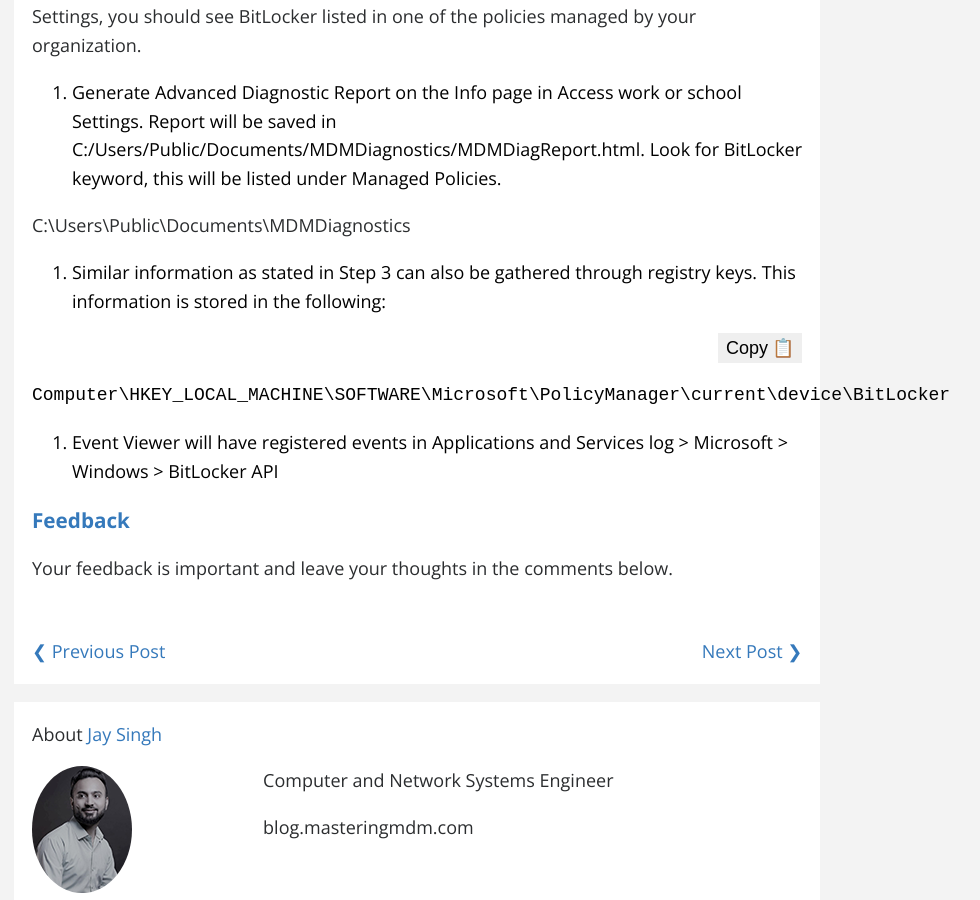
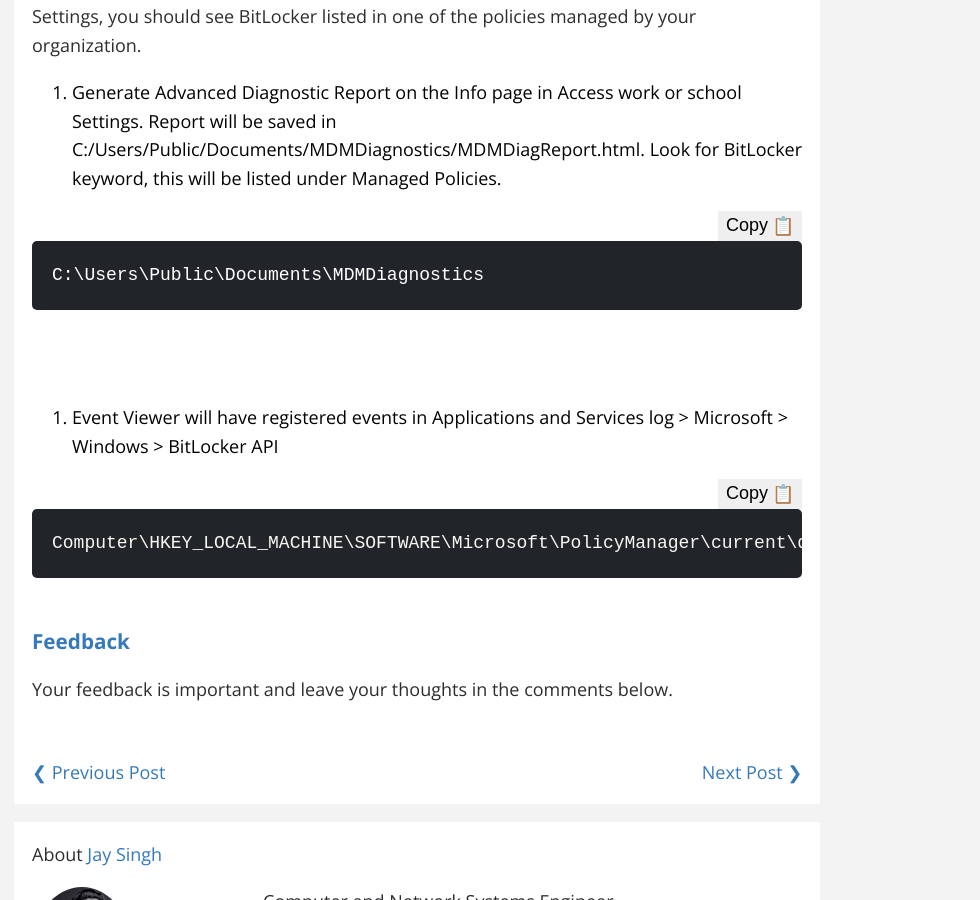
Before and after one commit to jays1ngh/jays1ngh.github.io, a Jekyll site: the page built from _posts/2021-06-05-Enable-BitLocker-with-non-compatible-TPM.md, in a window 1280 px wide and 900 px high, scrolled down 3515 px. Shown: the whole window, without its empty margins (50-1030 px from the left). Built offline with Jekyll 4.4.1, drawn with Linux system fonts in a browser that asks for light colours; nearby versions of some CDN libraries.

Commit message:
updated post

````diff
--- a/_posts/2021-06-05-Enable-BitLocker-with-non-compatible-TPM.md
+++ b/_posts/2021-06-05-Enable-BitLocker-with-non-compatible-TPM.md
@@ -115,18 +115,21 @@
 Simply you can check the File Explorer and BitLocker can be seen on the drive or you can run a simple PowerShell to view BitLocker status.
 Check Info in Access work or school Settings, you should see BitLocker listed in one of the policies managed by your organization.
 
-3. Generate Advanced Diagnostic Report on the Info page in Access work or school Settings. Report will be saved in C:/Users/Public/Documents/MDMDiagnostics/MDMDiagReport.html. Look for BitLocker keyword, this will be listed under Managed Policies.
+1. Generate Advanced Diagnostic Report on the Info page in Access work or school Settings. Report will be saved in C:/Users/Public/Documents/MDMDiagnostics/MDMDiagReport.html. Look for BitLocker keyword, this will be listed under Managed Policies.
 
+```
 C:\Users\Public\Documents\MDMDiagnostics
+```
+<br>
 
-4. Similar information as stated in Step 3 can also be gathered through registry keys. This information is stored in the following:
+<br>
 
-```cmd
+3. Event Viewer will have registered events in Applications and Services log > Microsoft > Windows > BitLocker API
+
+```powershell
 Computer\HKEY_LOCAL_MACHINE\SOFTWARE\Microsoft\PolicyManager\current\device\BitLocker
 ```
-
-5. Event Viewer will have registered events in Applications and Services log > Microsoft > Windows > BitLocker API
-
+<br>
 
 ## Feedback
 Your feedback is important and leave your thoughts in the comments below.
````
